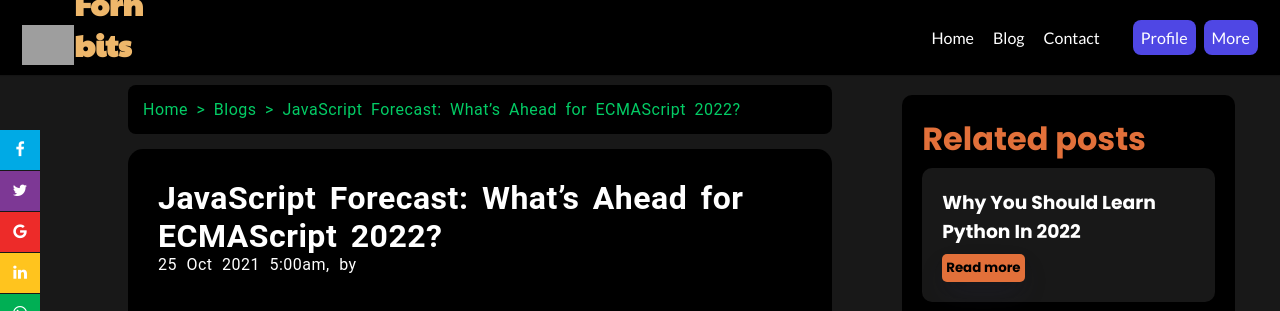
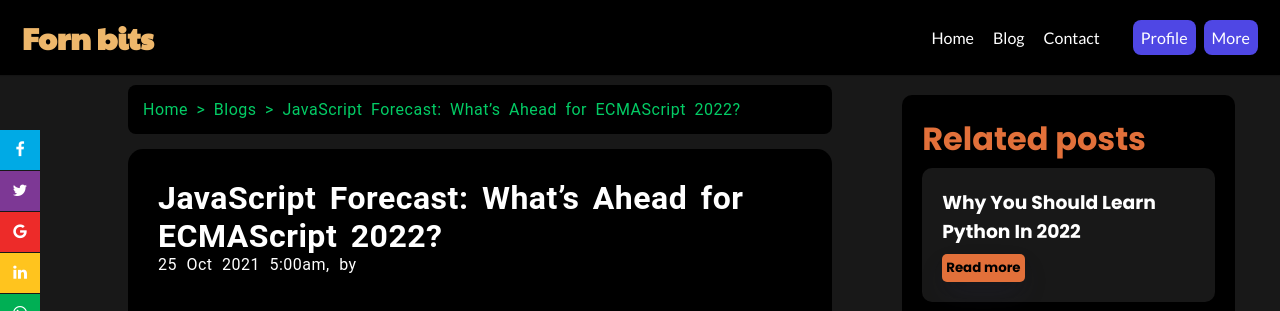
Before and after one commit to CoderAyushX/fornbits, a Django app: a page that uses templates/base.html in a window 1280 px wide. Shown: the top 311 px of the page. Run offline with Django 4.2, Linux system fonts and the light colour scheme; data comes from the database, SQL or seed files in the repository; some libraries are stand-ins or nearby versions; grey boxes are pictures that could not be loaded.

Commit message:
first commit

```diff
--- a/static/style.css
+++ b/static/style.css
@@ -94,22 +94,6 @@ body{
     border-bottom: .2px;
     box-shadow: rgba(0, 0, 0, 0.16) 0px 1px 1px;
 
-}
-.navbar .navHead{
-  display: flex;
-  width: 170px;
-  align-items: flex-end;
-  justify-content: center;
-  height: 55px;
-}
-.navbar .navHead .headIMG{
-  height: 40px;
-}
-.navbar .navHead  .headIMG .headImg{
-  width: 100%;
-  height: 100%;
-  object-fit: contain;
-  margin-right: 5px;
 }
   /* home image */
 .home{
@@ -871,7 +855,6 @@ footer a{
     }
 
     .navbar{
-      justify-content: flex-start;
       padding: 5px;
       height: 55px;
     }
--- a/templates/base.html
+++ b/templates/base.html
@@ -22,12 +22,7 @@
   <body>
     <nav class="navbar" id="navbar">
       <div class="navHead">
-        <div class="headIMG">
-         <img src="https://i.postimg.cc/wM95HQb5/1645255872907.png" alt="logo" class="headImg">
-       </div>
-         <div>
          <h1><a class="navheadH1" href="/">Forn bits</a></h1>
-       </div>
       </div>
       <div class="navList" id="navlist">
         <ul class="navItems" id="navItems">
```
